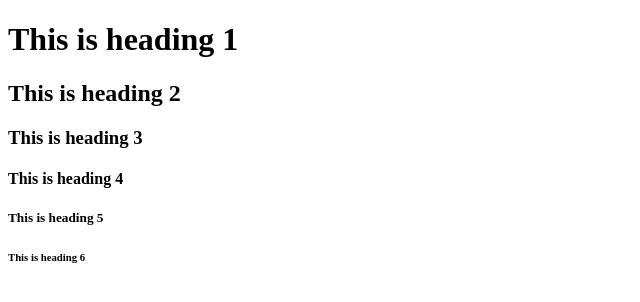
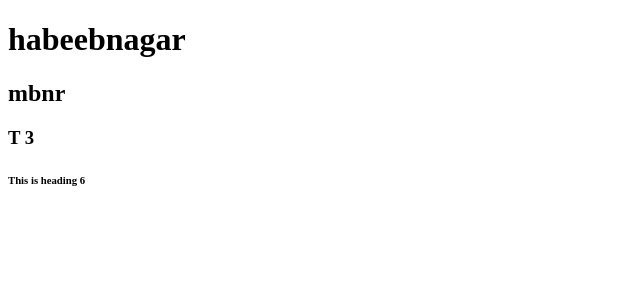
Before and after one commit to zameersohail/newproject, a plain HTML site: page index.html in a window 1280 px wide. Shown: the whole page, without its empty margins (0-640 px from the left). Drawn offline with Linux system fonts and the light colour scheme.

Commit message:
adress edited

```diff
--- a/index.html
+++ b/index.html
@@ -2,11 +2,9 @@
 <html>
 <body>
 
-<h1>This is heading 1</h1>
-<h2>This is heading 2</h2>
-<h3>This is heading 3</h3>
-<h4>This is heading 4</h4>
-<h5>This is heading 5</h5>
+<h1>habeebnagar</h1>
+<h2>mbnr</h2>
+<h3>T 3</h3>
 <h6>This is heading 6</h6>
 
 </body>
```
